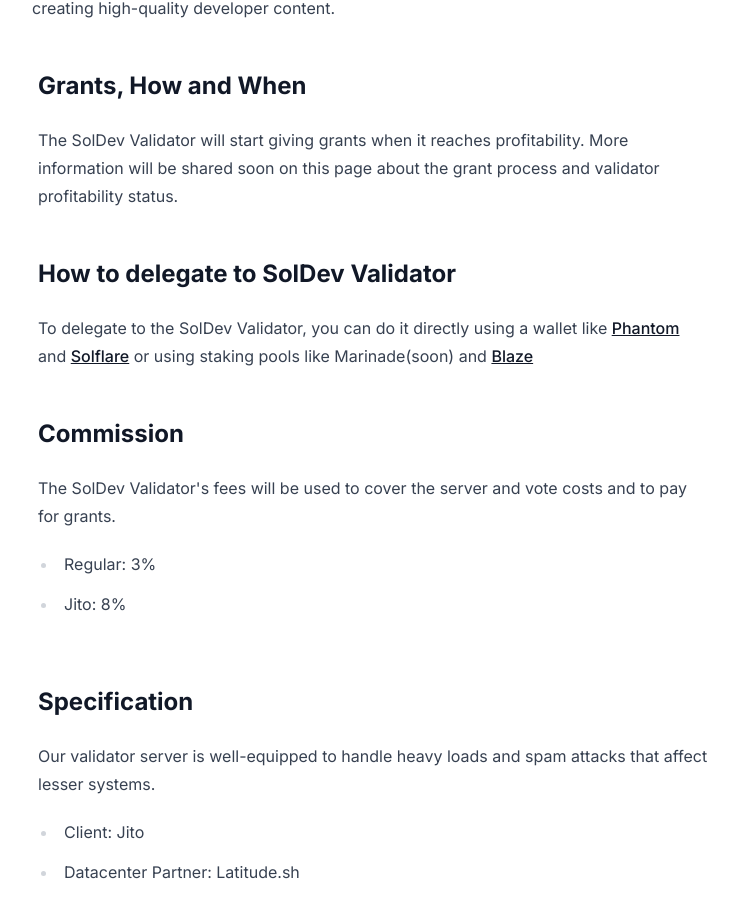
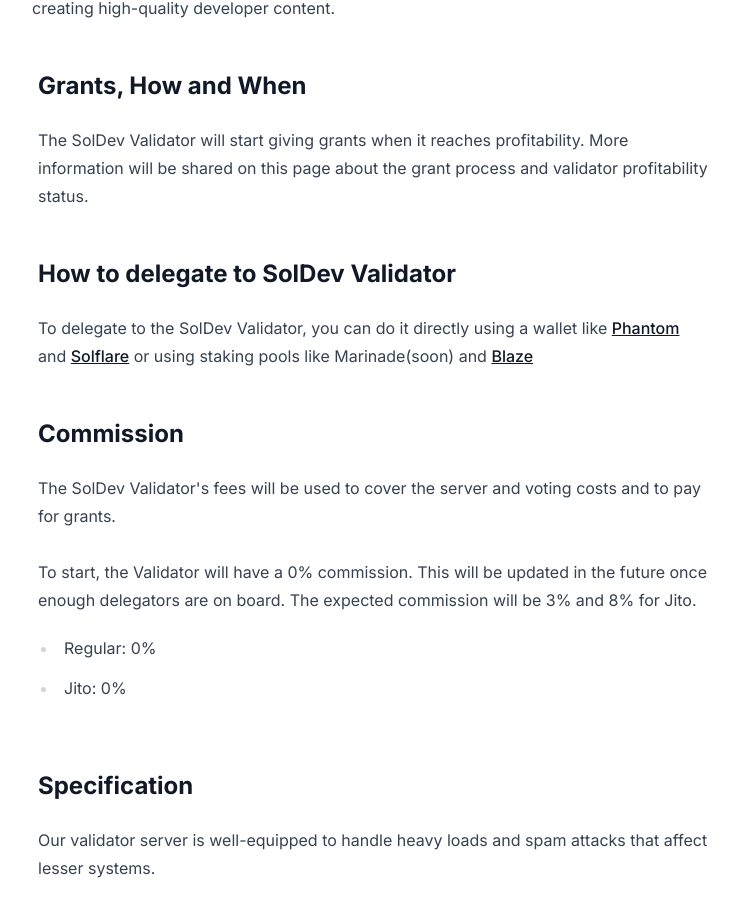
Before and after one commit to Tru3Bliss/solana-modern-ui, a Next.js app: page /validator in a window 1280 px wide. Shown: the part 574-1473 px from the top of the page, without its empty margins (272-1011 px from the left). Built offline with nearby package versions, Linux system fonts and the light colour scheme.

Commit message:
updating validator blog post

```diff
--- a/src/pages/validator/index.tsx
+++ b/src/pages/validator/index.tsx
@@ -55,7 +55,7 @@ export default function Page() {
 
             <div className="mt-3 max-w-2xl">
               The SolDev Validator will start giving grants when it reaches profitability. More
-              information will be shared soon on this page about the grant process and validator
+              information will be shared on this page about the grant process and validator
               profitability status.
             </div>
           </div>
@@ -86,11 +86,16 @@ export default function Page() {
             <h2 className="text-2xl font-bold">Commission</h2>
 
             <div className="mt-3 max-w-2xl">
-              The SolDev Validator's fees will be used to cover the server and vote costs and to pay
-              for grants.
-              <ul role="list" className="list-disc space-y-3 pl-5">
-                <li>Regular: 3%</li>
-                <li>Jito: 8%</li>
+              The SolDev Validator's fees will be used to cover the server and voting costs and to
+              pay for grants.
+              <br />
+              <br />
+              To start, the Validator will have a 0% commission. This will be updated in the future
+              once enough delegators are on board. The expected commission will be 3% and 8% for
+              Jito.
+              <ul className="list-disc space-y-3 pl-5">
+                <li>Regular: 0%</li>
+                <li>Jito: 0%</li>
               </ul>
             </div>
           </div>
@@ -101,7 +106,7 @@ export default function Page() {
             <div className="mt-3 max-w-2xl">
               Our validator server is well-equipped to handle heavy loads and spam attacks that
               affect lesser systems.
-              <ul role="list" className="list-disc space-y-3 pl-5">
+              <ul className="list-disc space-y-3 pl-5">
                 <li>Client: Jito</li>
                 <li>Datacenter Partner: Latitude.sh</li>
                 <li>Location: NYC</li>
```
